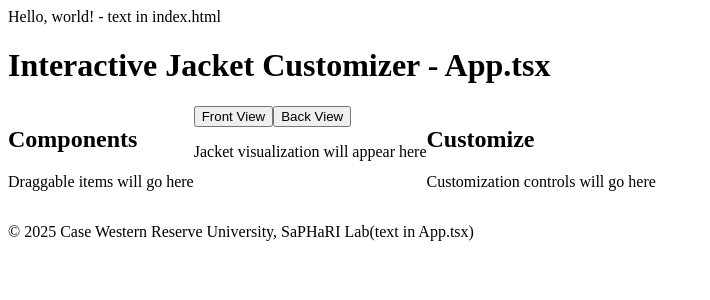
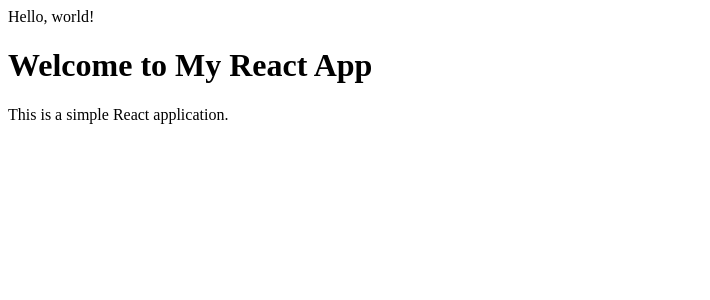
Before and after one commit to CWRU-Collaborative-Coding-Club/interactive-jacket-customizer-research, a React (Create React App) app: page / in a window 1280 px wide. Shown: the top 300 px of the page, without its empty margins (0-710 px from the left). Built offline with nearby package versions, Linux system fonts and the light colour scheme; the HTML template or start-up script is replaced by a standard one.

Commit message:
Revert "Basic setup - three column"

```diff
--- a/public/index.html
+++ b/public/index.html
@@ -11,7 +11,7 @@
     <title>Interactive Jacket Customizer</title>
   </head>
   <body>
-    Hello, world!  - text in index.html
+    Hello, world!
 
     <noscript>You need to enable JavaScript to run this app.</noscript>
     <div id="root"></div>
--- a/src/App.tsx
+++ b/src/App.tsx
@@ -1,27 +1,16 @@
-// App.tsx
+// src/App.tsx
 import React from 'react';
-import { LeftSidebar } from './components/LeftComponent';
-import { JacketCanvas } from './components/MiddleComponent';
-import { CustomizationPanel } from './components/RightComponent';
+import './App.css';
 
-const App: React.FC = () => {
+function App() {
   return (
-    <div>
-      <header>
-        <h1>Interactive Jacket Customizer - App.tsx</h1>
+    <div className="App">
+      <header className="App-header">
+        <h1>Welcome to My React App</h1>
+        <p>This is a simple React application.</p>
       </header>
-      <main>
-        <div style={{ display: 'flex' }}>
-          <div><LeftSidebar /></div>
-          <div><JacketCanvas /></div>
-          <div><CustomizationPanel /></div>
-        </div>
-      </main>
-      <footer>
-        <p>© 2025 Case Western Reserve University, SaPHaRI Lab(text in App.tsx)</p>
-      </footer>
     </div>
   );
-};
+}
 
 export default App;
--- a/src/components/LeftComponent.tsx
+++ /dev/null
@@ -1,13 +0,0 @@
-// src/components/LeftSidebar.tsx
-import React from 'react';
-
-export const LeftSidebar: React.FC = () => {
-  return (
-    <div>
-      <h2>Components</h2>
-      <div>
-        <p>Draggable items will go here</p>
-      </div>
-    </div>
-  );
-};
--- a/src/components/MiddleComponent.tsx
+++ /dev/null
@@ -1,16 +0,0 @@
-// src/components/JacketCanvas.tsx
-import React from 'react';
-
-export const JacketCanvas: React.FC = () => {
-  return (
-    <div>
-      <div>
-        <button>Front View</button>
-        <button>Back View</button>
-      </div>
-      <div>
-        <p>Jacket visualization will appear here</p>
-      </div>
-    </div>
-  );
-};
--- a/src/components/RightComponent.tsx
+++ /dev/null
@@ -1,13 +0,0 @@
-// src/components/CustomizationPanel.tsx
-import React from 'react';
-
-export const CustomizationPanel: React.FC = () => {
-  return (
-    <div>
-      <h2>Customize</h2>
-      <div>
-        <p>Customization controls will go here</p>
-      </div>
-    </div>
-  );
-};
```
Also changed, not shown: src/index.tsx (deleted, +0 -7 lines), 1 other file (tests, documents, lock files or other folders).
